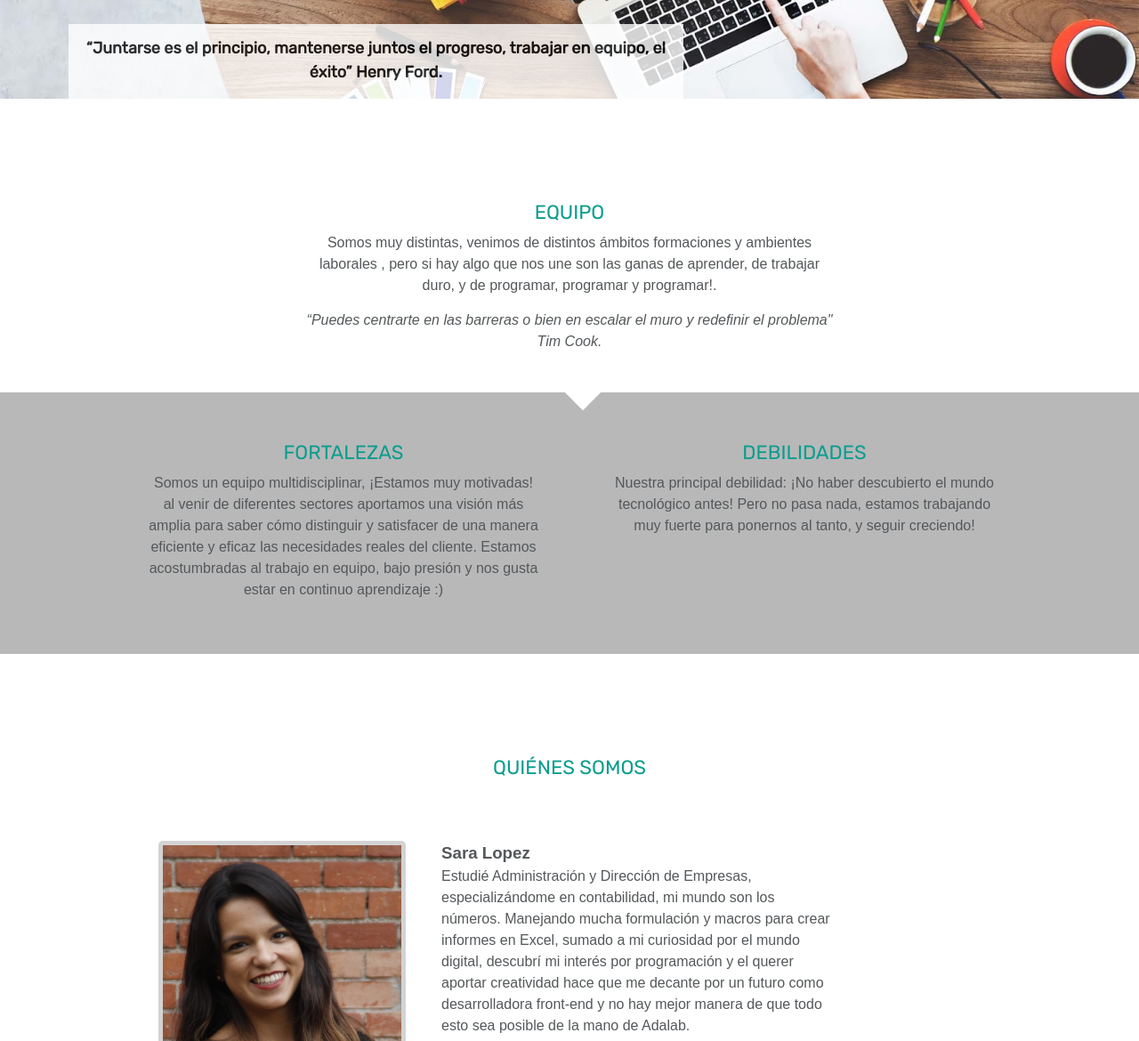
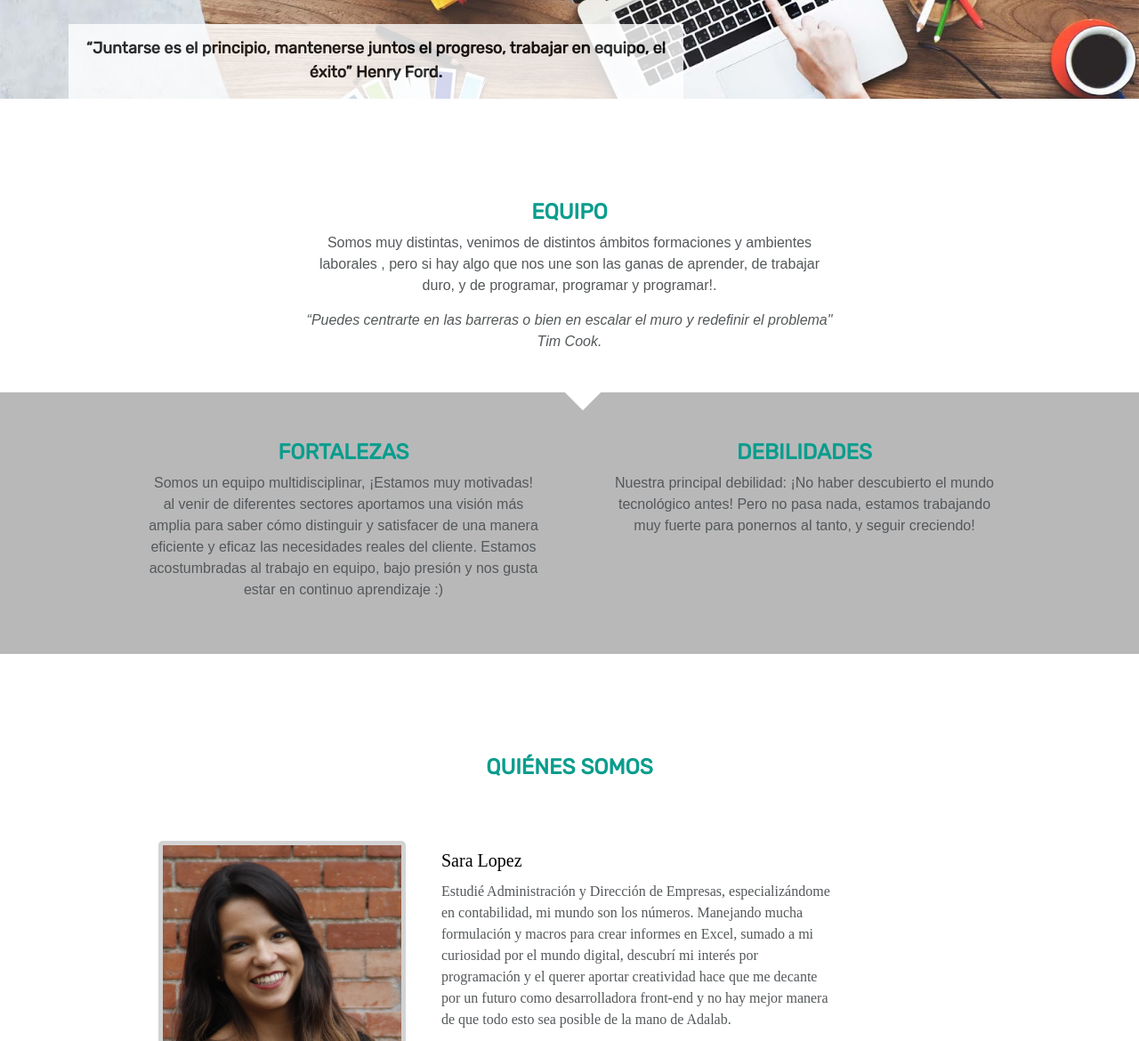
Before and after one commit to azaharamg/Adalab-project-promo-h-module-1-team-4-morning-TechAnts, a website: page public/index.html in a window 1280 px wide. Shown: the part 310-1480 px from the top of the page at 89% size. Drawn offline with nearby package versions, Linux system fonts and the light colour scheme.

Commit message:
Add heading and adalabers info font styles

```diff
--- a/_src/assets/scss/core/_container-adalabers.scss
+++ b/_src/assets/scss/core/_container-adalabers.scss
@@ -10,6 +10,18 @@ $adalaberImgDesktop: 278px;
 $textAlignRight: right;
 $textAlignLeft: left;
 $textAlignCenter: center;
+
+
+
+.heading {
+  font-family: Rubik;
+  font-size: 24px;
+  font-weight: bold;
+  line-height: 1.88;
+  text-align: $textAlignCenter;
+  color: $colorLink;
+}
+
 
 .adalaber,
 .adalaber__align-right{
@@ -35,13 +47,29 @@ $textAlignCenter: center;
     width:$adalaberImgDesktop;
   }
 }
+
+@mixin adalabersInfoFonts(){
+  font-family: OpenSans;
+  font-weight: normal;
+  font-stretch: normal;
+  font-style: normal;
+  letter-spacing: normal;
+  text-align:$textAlignCenter;
+}
 .adalaber__name,
 .adalaber__name-right{
-  text-align:$textAlignCenter;
+  @include adalabersInfoFonts();
+  font-size: 20px;
+  line-height: 2.25;
+  color: #000000;
+
 }
 .adalaber__bio,
 .adalaber__bio-right{
-  text-align:$textAlignCenter;
+  @include adalabersInfoFonts();
+  font-size: 16px;
+  line-height: 1.5;
+  color:#54585a;
   @media all and (min-width: 1140px) {
     max-width: 439px;
   }
```
Also changed, not shown: public/assets/css/main.css, 1 other file.
